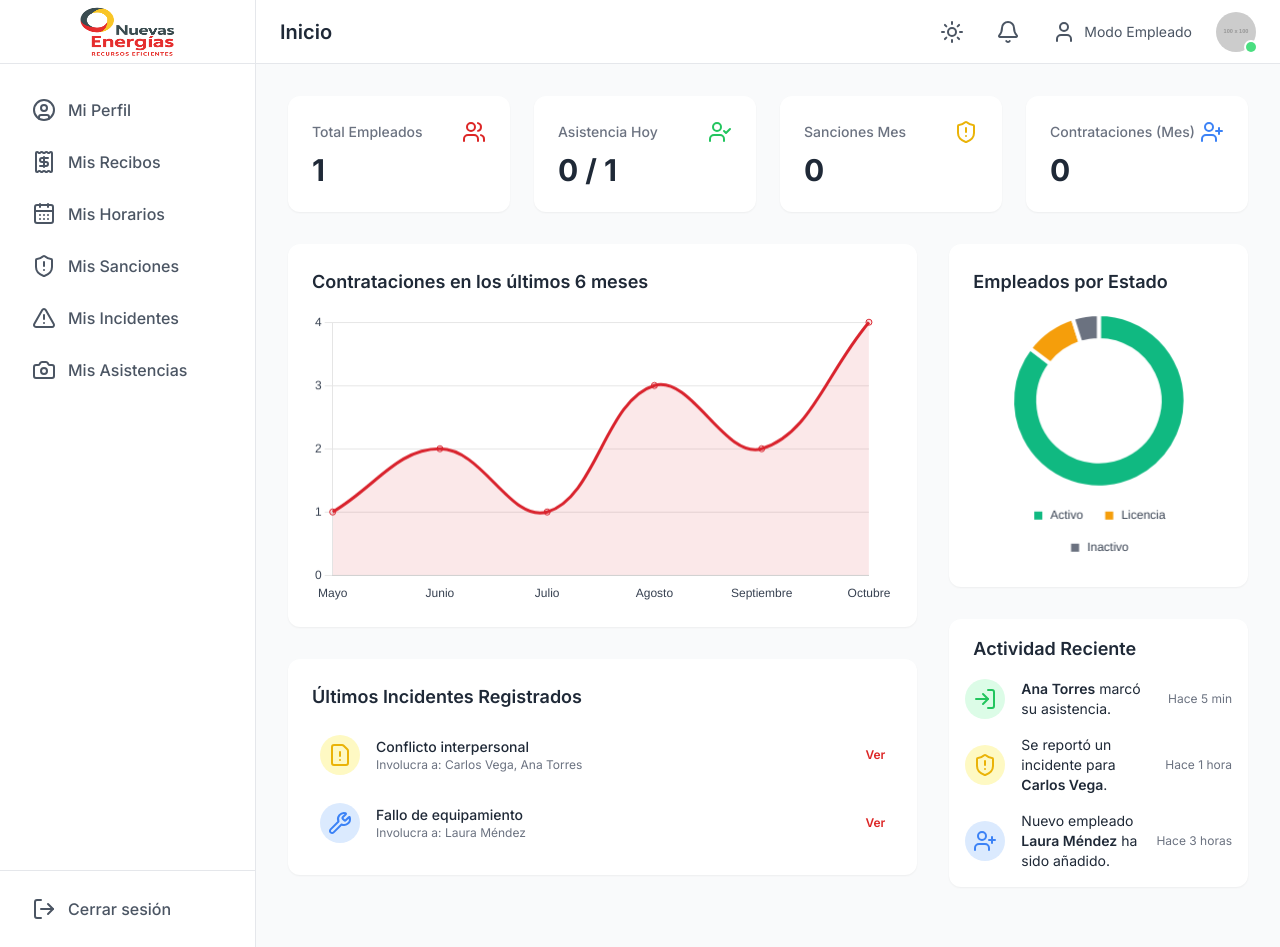
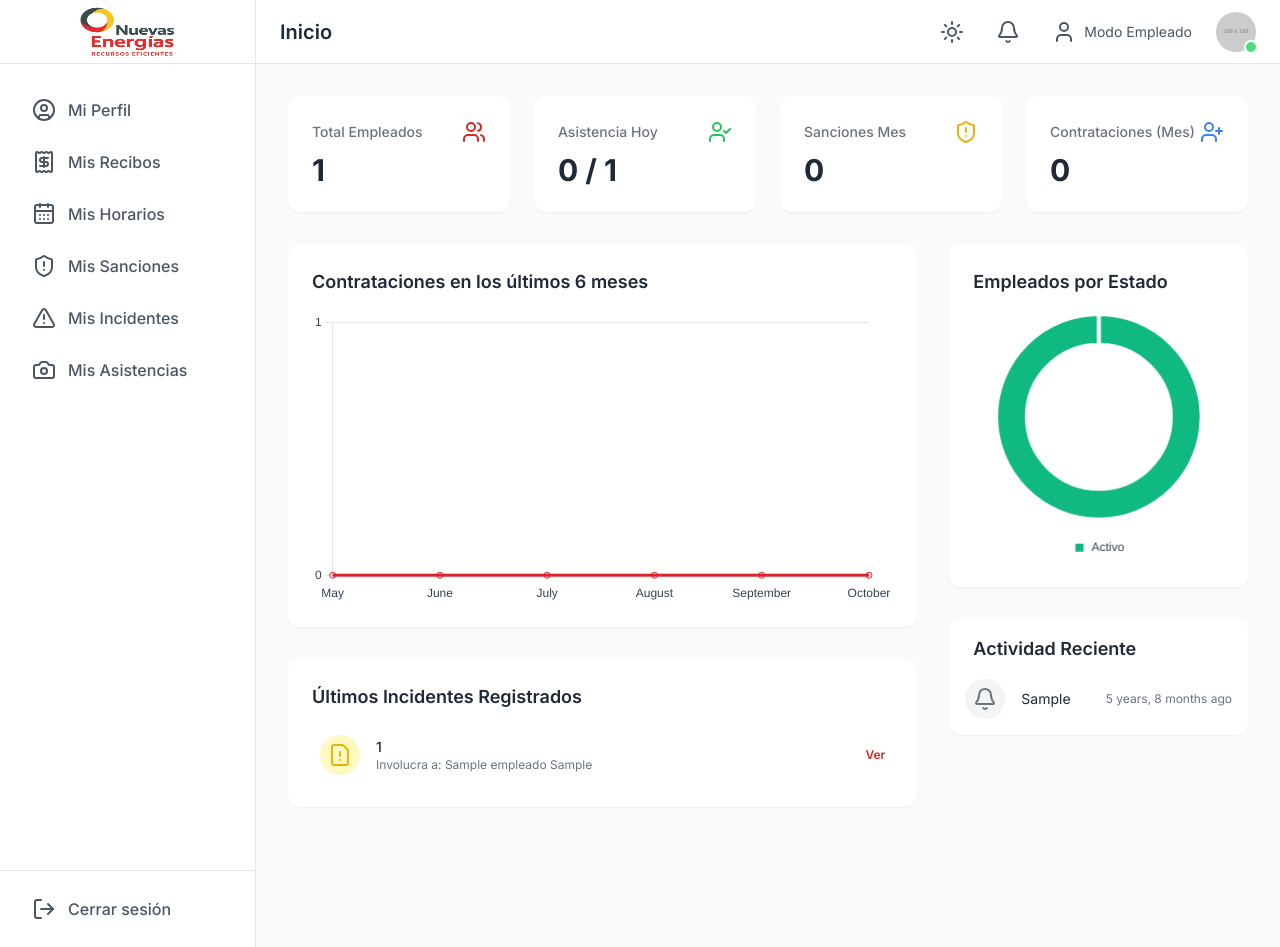
Before and after one commit to maxiguaymas/GestionEmpleados-NE, a Django app: page / in a window 1280 px wide. Run offline with Django 5.2, Linux system fonts and the light colour scheme; a user stored in the database is signed in; tables that the repository leaves empty hold one stand-in row (values such as "Sample post"); grey boxes labelled with a size stand in for pictures from a placeholder-image service; parts of the project's set-up code (start-up, migrations or seed data) failed here and were passed over; some libraries are stand-ins or nearby versions.

Commit message:
Home Dinamico

```diff
--- a/empleados/templates/dashboard.html
+++ b/empleados/templates/dashboard.html
@@ -34,7 +34,7 @@
             <h3 class="text-sm font-medium text-gray-500 dark:text-gray-400">Contrataciones (Mes)</h3>
             <i data-lucide="user-plus" class="text-blue-500"></i>
         </div>
-        <p class="mt-2 text-3xl font-bold">0</p> {# Placeholder #}
+        <p class="mt-2 text-3xl font-bold">{{ contrataciones_mes }}</p>
     </a>
 </div>
 
@@ -51,27 +51,30 @@
         <div class="bg-white dark:bg-gray-800 p-6 rounded-xl shadow-sm">
             <h2 class="text-lg font-semibold mb-4">Últimos Incidentes Registrados</h2>
                         <ul class="space-y-3">
-                {# Ejemplo de item, esto debería ser dinámico desde la vista #}
+                {% for incidente in ultimos_incidentes %}
                 <li class="flex items-center gap-4 p-2 rounded-lg hover:bg-gray-50 dark:hover:bg-gray-700/50">
+                    {% if 'Conflicto' in incidente.id_incidente.tipo_incid %}
+                        <div class="flex-shrink-0 w-10 h-10 rounded-full flex items-center justify-center bg-red-100 dark:bg-red-900/50">
+                            <i data-lucide="users" class="text-red-500"></i>
+                        </div>
+                    {% elif 'Fallo' in incidente.id_incidente.tipo_incid %}
+                        <div class="flex-shrink-0 w-10 h-10 rounded-full flex items-center justify-center bg-blue-100 dark:bg-blue-900/50">
+                            <i data-lucide="wrench" class="text-blue-500"></i>
+                        </div>
+                    {% else %}
                         <div class="flex-shrink-0 w-10 h-10 rounded-full flex items-center justify-center bg-yellow-100 dark:bg-yellow-900/50">
                             <i data-lucide="file-warning" class="text-yellow-500"></i>
                         </div>
+                    {% endif %}
                     <div class="flex-1">
-                        <p class="font-medium text-sm">Conflicto interpersonal</p>
-                        <p class="text-xs text-gray-500 dark:text-gray-400">Involucra a: Carlos Vega, Ana Torres</p>
+                        <p class="font-medium text-sm">{{ incidente.id_incidente.tipo_incid }}</p>
+                        <p class="text-xs text-gray-500 dark:text-gray-400">Involucra a: {{ incidente.id_empl.nombre }} {{ incidente.id_empl.apellido }}</p>
                     </div>
                     <a href="#" class="text-xs font-semibold text-red-600 hover:underline">Ver</a>
                 </li>
-                <li class="flex items-center gap-4 p-2 rounded-lg hover:bg-gray-50 dark:hover:bg-gray-700/50">
-                    <div class="flex-shrink-0 w-10 h-10 rounded-full flex items-center justify-center bg-blue-100 dark:bg-blue-900/50">
-                        <i data-lucide="wrench" class="text-blue-500"></i>
-                    </div>
-                    <div class="flex-1">
-                        <p class="font-medium text-sm">Fallo de equipamiento</p>
-                        <p class="text-xs text-gray-500 dark:text-gray-400">Involucra a: Laura Méndez</p>
-                    </div>
-                    <a href="#" class="text-xs font-semibold text-red-600 hover:underline">Ver</a>
-                </li>
+                {% empty %}
+                <li class="text-center text-gray-500 dark:text-gray-400">No hay incidentes recientes.</li>
+                {% endfor %}
             </ul>
         </div>
     </div>
@@ -85,22 +88,23 @@
         <div class="bg-white dark:bg-gray-800 p-4 rounded-xl shadow-sm">
             <h2 class="text-lg font-semibold mb-4 ml-2">Actividad Reciente</h2>
                         <ul class="space-y-4">
-                {# Ejemplo de item, esto debería ser dinámico desde la vista #}
+                {% for notificacion in actividad_reciente %}
                 <li class="flex items-center gap-4">
+                    {% if 'Bienvenido' in notificacion.mensaje %}
+                        <div class="bg-blue-100 dark:bg-blue-900/50 p-2 rounded-full"><i data-lucide="user-plus" class="text-blue-500"></i></div>
+                    {% elif 'asistencia' in notificacion.mensaje %}
                         <div class="bg-green-100 dark:bg-green-900/50 p-2 rounded-full"><i data-lucide="log-in" class="text-green-500"></i></div>
-                    <p class="text-sm flex-1"><span class="font-semibold">Ana Torres</span> marcó su asistencia.</p>
-                    <span class="text-xs text-gray-500 dark:text-gray-400">Hace 5 min</span>
+                    {% elif 'incidente' in notificacion.mensaje %}
+                        <div class="bg-yellow-100 dark:bg-yellow-900/50 p-2 rounded-full"><i data-lucide="shield-alert" class="text-yellow-500"></i></div>
+                    {% else %}
+                        <div class="bg-gray-100 dark:bg-gray-900/50 p-2 rounded-full"><i data-lucide="bell" class="text-gray-500"></i></div>
+                    {% endif %}
+                    <p class="text-sm flex-1">{{ notificacion.mensaje }}</p>
+                    <span class="text-xs text-gray-500 dark:text-gray-400">{{ notificacion.fecha_creacion|timesince }} ago</span>
                 </li>
-                <li class="flex items-center gap-4">
-                    <div class="bg-yellow-100 dark:bg-yellow-900/50 p-2 rounded-full"><i data-lucide="shield-alert" class="text-yellow-500"></i></div>
-                    <p class="text-sm flex-1">Se reportó un incidente para <span class="font-semibold">Carlos Vega</span>.</p>
-                    <span class="text-xs text-gray-500 dark:text-gray-400">Hace 1 hora</span>
-                </li>
-                <li class="flex items-center gap-4">
-                    <div class="bg-blue-100 dark:bg-blue-900/50 p-2 rounded-full"><i data-lucide="user-plus" class="text-blue-500"></i></div>
-                    <p class="text-sm flex-1">Nuevo empleado <span class="font-semibold">Laura Méndez</span> ha sido añadido.</p>
-                    <span class="text-xs text-gray-500 dark:text-gray-400">Hace 3 horas</span>
-                </li>
+                {% empty %}
+                <li class="text-center text-gray-500 dark:text-gray-400">No hay actividad reciente.</li>
+                {% endfor %}
             </ul>
         </div>
     </div>
@@ -119,10 +123,10 @@ document.addEventListener('DOMContentLoaded', function() {
     new Chart(hiresCtx, {
         type: 'line',
         data: {
-            labels: ['Mayo', 'Junio', 'Julio', 'Agosto', 'Septiembre', 'Octubre'], // Datos de ejemplo
+            labels: {{ hires_labels|safe }},
             datasets: [{
                 label: 'Nuevos Empleados',
-                data: [1, 2, 1, 3, 2, 4], // Datos de ejemplo
+                data: {{ hires_data|safe }},
                 borderColor: '#D9232D',
                 backgroundColor: 'rgba(217, 35, 45, 0.1)',
                 fill: true,
@@ -144,11 +148,11 @@ document.addEventListener('DOMContentLoaded', function() {
     new Chart(statusCtx, {
         type: 'doughnut',
         data: {
-            labels: ['Activo', 'Licencia', 'Inactivo'], // Datos de ejemplo
+            labels: {{ status_labels|safe }},
             datasets: [{
                 label: 'Estado de Empleados',
-                data: [35, 4, 2], // Datos de ejemplo
-                backgroundColor: ['#10B981', '#F59E0B', '#6B7280'],
+                data: {{ status_data|safe }},
+                backgroundColor: ['#10B981', '#F59E0B', '#6B7280', '#EF4444', '#3B82F6'],
                 borderColor: isDarkMode ? '#1f2937' : '#ffffff',
                 borderWidth: 4,
             }]
--- a/empleados/views.py
+++ b/empleados/views.py
@@ -1,18 +1,25 @@
 from django.shortcuts import render
 from asistencia.models import Asistencia
 from .models import SancionEmpleado
-from datetime import date
+from datetime import date, timedelta
 from django.shortcuts import redirect, get_object_or_404
 from django.utils import timezone
 from django.urls import reverse
 from django.contrib.auth.decorators import login_required
 from .forms import EmpleadoForm
-from .models import Empleado, Notificacion
+from .models import Empleado, Notificacion, IncidenteEmpleado
 from django.contrib.auth.models import User
 from django.core.exceptions import PermissionDenied
 from django.contrib.auth.decorators import user_passes_test
-from django.db.models import Q
+from django.db.models import Q, Count
 from empleados.models import Legajo, Documento, RequisitoDocumento
+import pandas as pd
+from django.template.loader import get_template
+from xhtml2pdf import pisa
+from django.http import HttpResponse
+import json
+import calendar
+from django.utils.translation import gettext as _
 
 def es_admin(user):
     return user.groups.filter(name='Administrador').exists() or user.is_superuser
@@ -242,17 +249,53 @@ def grafico_empleados_pdf(request):
 def dashboard(request):
     if not es_admin(request.user):
         return redirect('ver_perfil')
-    total_empleados = Empleado.objects.filter(estado='Activo').count()
-    asistencia_hoy = Asistencia.objects.filter(fecha_hora__date=date.today()).count()
 
     today = date.today()
+
+    # Card data
+    total_empleados = Empleado.objects.filter(estado='Activo').count()
+    asistencia_hoy = Asistencia.objects.filter(fecha_hora__date=today).count()
     sanciones_mes = SancionEmpleado.objects.filter(fecha_inicio__month=today.month, fecha_inicio__year=today.year).count()
+    contrataciones_mes = Empleado.objects.filter(fecha_ingreso__month=today.month, fecha_ingreso__year=today.year).count()
+
+    # Hires chart (last 6 months)
+    hires_labels = []
+    hires_data = []
+    for i in range(5, -1, -1):
+        year = today.year
+        month = today.month - i
+        if month <= 0:
+            month += 12
+            year -= 1
+
+        hires_labels.append(_(calendar.month_name[month]))
+
+        count = Empleado.objects.filter(fecha_ingreso__year=year, fecha_ingreso__month=month).count()
+        hires_data.append(count)
+
+    # Status chart
+    status_data = Empleado.objects.values('estado').annotate(count=Count('id'))
+    status_labels = [item['estado'] for item in status_data]
+    status_values = [item['count'] for item in status_data]
+
+    # Recent incidents
+    ultimos_incidentes = IncidenteEmpleado.objects.select_related('id_empl', 'id_incidente').order_by('-fecha_ocurrencia')[:5]
+
+    # Recent activity (notifications)
+    actividad_reciente = Notificacion.objects.order_by('-fecha_creacion')[:5]
 
     context = {
         'total_empleados': total_empleados,
         'asistencia_hoy': asistencia_hoy,
         'sanciones_mes': sanciones_mes,
+        'contrataciones_mes': contrataciones_mes,
         'page_title': 'Inicio',
+        'hires_labels': json.dumps(hires_labels),
+        'hires_data': json.dumps(hires_data),
+        'status_labels': json.dumps(status_labels),
+        'status_data': json.dumps(status_values),
+        'ultimos_incidentes': ultimos_incidentes,
+        'actividad_reciente': actividad_reciente,
     }
     return render(request, 'dashboard.html', context)
 
```
Lines whose indentation alone changed are shown as unchanged.
